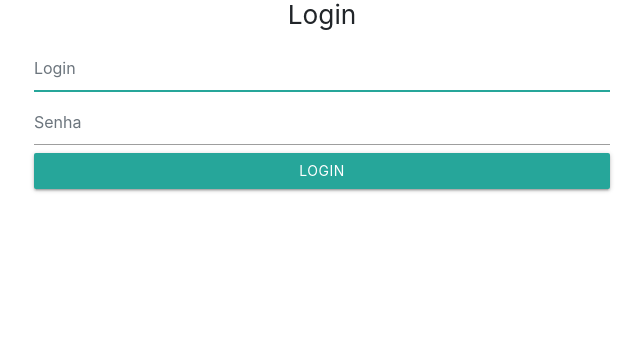
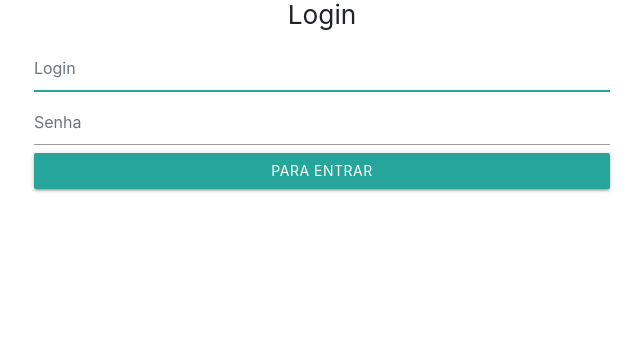
Before and after one commit to lucianomarquesferreira/jenkins-todo-list, a Django app: page /login/ in a window 1280 px wide. Shown: the part 130-485 px from the top of the page, without its empty margins (318-961 px from the left). Run offline with Django 3.2, Linux system fonts and the light colour scheme; some libraries are stand-ins or nearby versions.

Commit message:
Alterando novamente a mensagem do botão

```diff
--- a/templates/registration/login.html
+++ b/templates/registration/login.html
@@ -23,7 +23,7 @@
     </div>
         {% render_field form.username class="form-control " placeholder='Login' %}
         {% render_field form.password class="form-control " placeholder='Senha' %}
-      <button class="btn btn-lg btn-outline-success btn-block" type="submit">Login</button>
+      <button class="btn btn-lg btn-outline-success btn-block" type="submit">Para Entrar</button>
     </form>
     </div>
 {% endblock  %}
```
